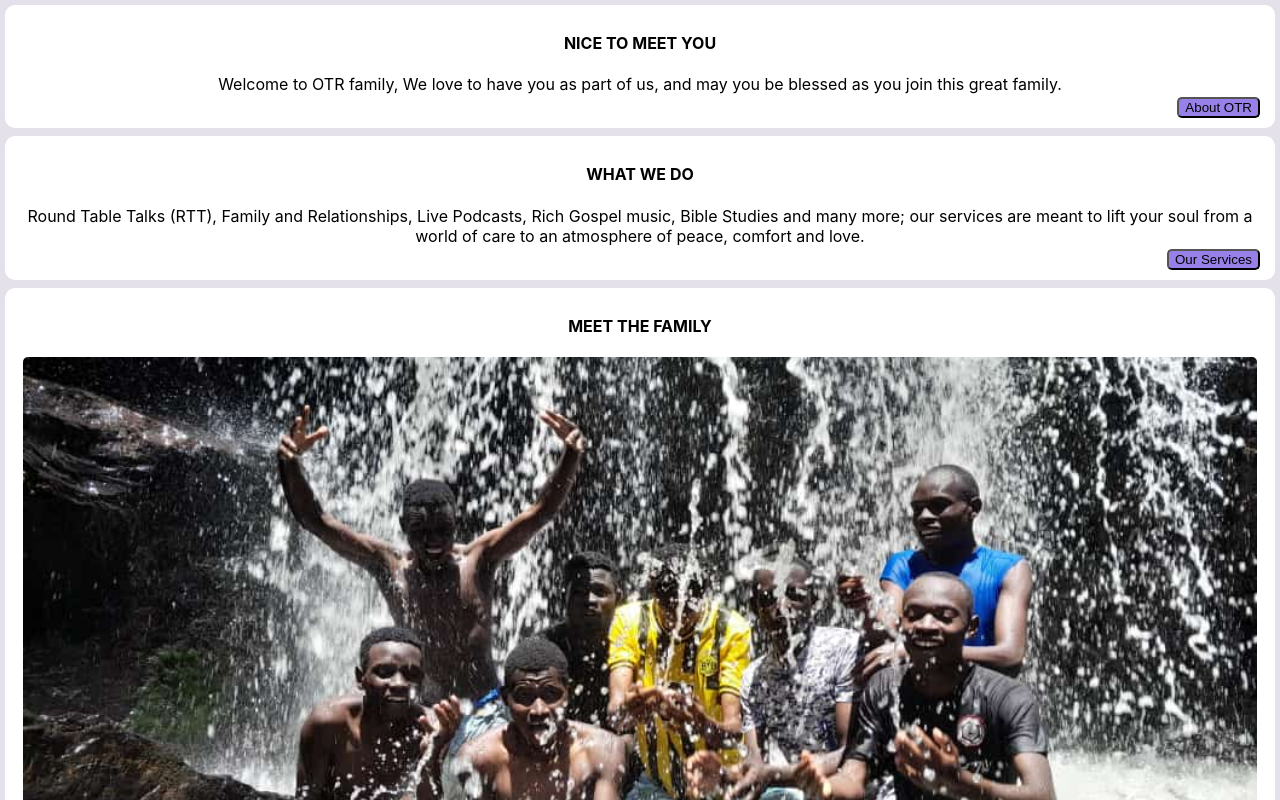
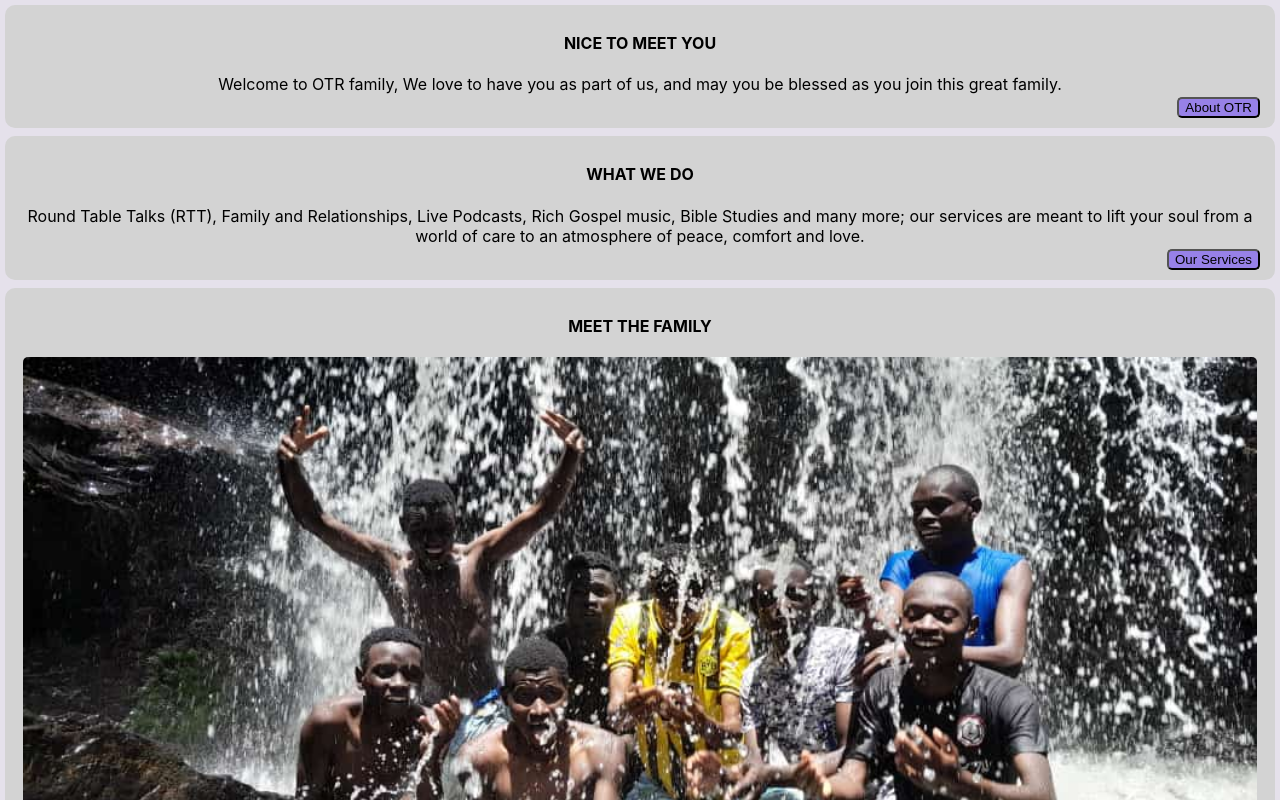
Before and after one commit to TonnyNyauke/otrmusda, a React (Create React App) app in the folder otrmusda/: page / in a window 1280 px wide. Shown: the top 800 px of the page. Built offline with nearby package versions, Linux system fonts and the light colour scheme.

Commit message:
Changes in Div background colours

```diff
--- a/otrmusda/src/App.css
+++ b/otrmusda/src/App.css
@@ -16,24 +16,24 @@ h4{
 }
 .aboutOTR{
   position: relative;
-  background-color:white;
   border-radius: 10px;
   padding: 18px;
   margin-bottom: 8px;
+  background-color: lightgrey;
 
 }
 .ourServices{
   position: relative;
-  background-color:white;
   border-radius: 10px;
   padding: 18px;
   margin-bottom: 8px;
+  background-color: lightgrey;
 }
 .theFamily{
   position: relative;
-  background-color:white;
   border-radius: 10px;
   padding: 18px;
+  background-color: lightgrey;
 
 }
 /*Button stylings*/
```
